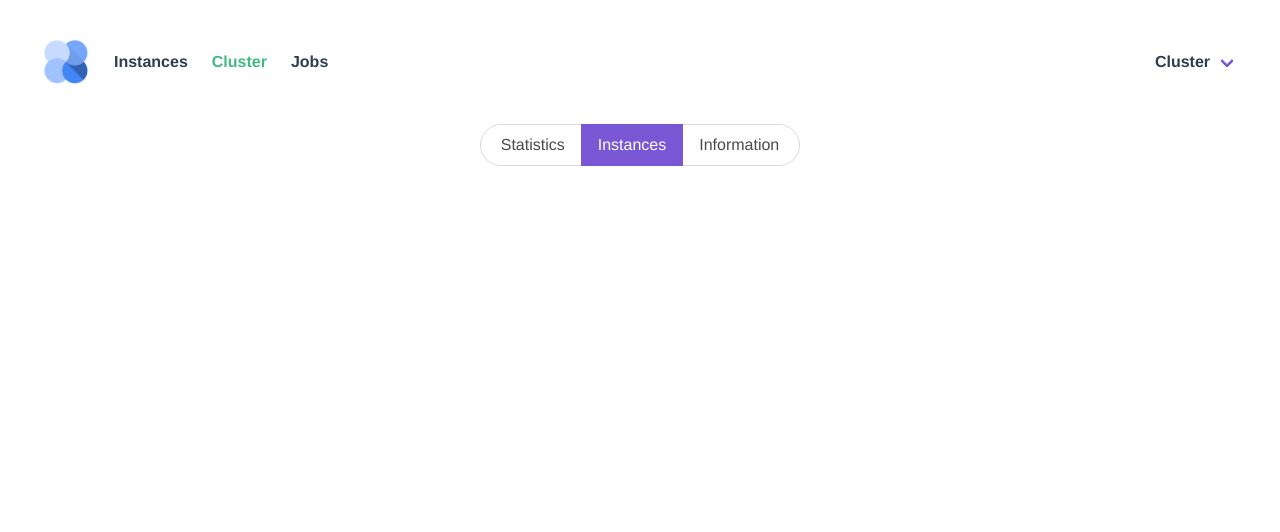
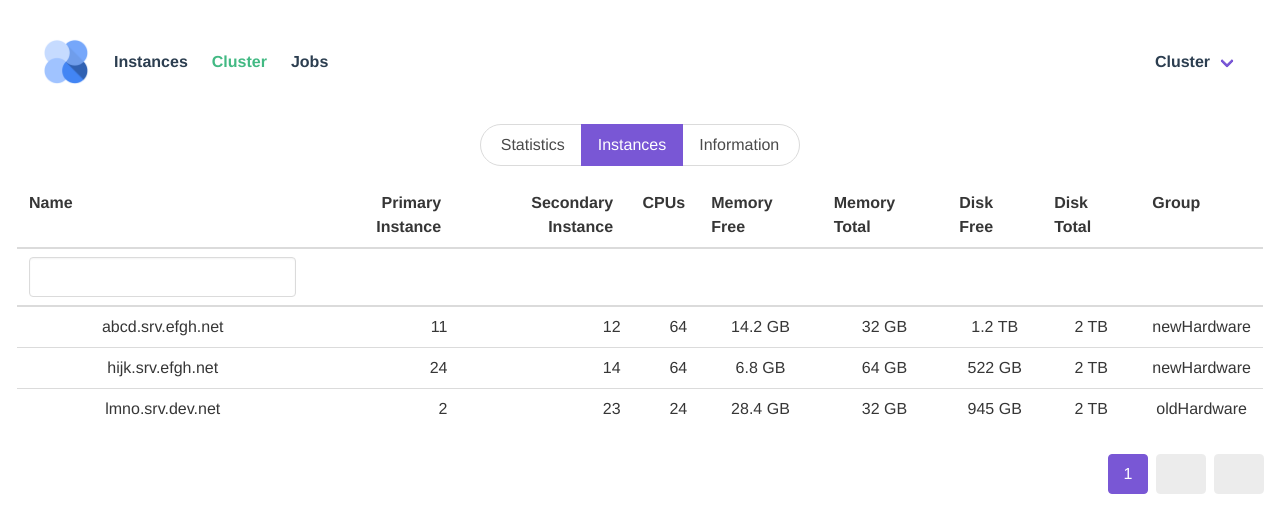
Before and after one commit to sipgate/gnt-cc-web, a Vue app: page /cluster in a window 1280 px wide. Both pictures are taken after a click on the tab "Instances". Shown: the top 532 px of the page. Built offline with nearby package versions, Linux system fonts and the light colour scheme.

Commit message:
wip: cluster nodes table

```diff
--- /dev/null
+++ b/src/components/ClusterNodesTable.vue
@@ -0,0 +1,91 @@
+<template>
+  <section>
+    <b-table
+      :data="data"
+      :columns="columns"
+      :paginated="true"
+      :pagination-simple="false"
+      :pagination-position="bottom"
+      :default-sort-direction="asc"
+      :sort-icon-size="small"
+      :sort-icon="arrow-up"
+      :per-page="20">
+    </b-table>
+  </section>
+</template>
+
+<script>
+export default {
+  name: 'ClusterNodesTable',
+  data() {
+    return {
+      data: [
+        {
+          name: 'abcd.srv.efgh.net', primaryInstance: 11, secondaryInstance: 12, cpus: 64, memoryFree: '14.2 GB', memoryTotal: '32 GB', diskFree: '1.2 TB', diskTotal: '2 TB', group: 'newHardware',
+        },
+        {
+          name: 'hijk.srv.efgh.net', primaryInstance: 24, secondaryInstance: 14, cpus: 64, memoryFree: '6.8 GB', memoryTotal: '64 GB', diskFree: '522 GB', diskTotal: '2 TB', group: 'newHardware',
+        },
+        {
+          name: 'lmno.srv.dev.net', primaryInstance: 2, secondaryInstance: 23, cpus: 24, memoryFree: '28.4 GB', memoryTotal: '32 GB', diskFree: '945 GB', diskTotal: '2 TB', group: 'oldHardware',
+        },
+      ],
+      columns: [
+        {
+          field: 'name',
+          label: 'Name',
+          searchable: true,
+          sortable: true,
+        },
+        {
+          field: 'primaryInstance',
+          label: 'Primary Instance',
+          numeric: true,
+          sortable: true,
+        },
+        {
+          field: 'secondaryInstance',
+          label: 'Secondary Instance',
+          numeric: true,
+          sortable: true,
+        },
+        {
+          field: 'cpus',
+          label: 'CPUs',
+          numeric: true,
+          sortable: true,
+        },
+        {
+          field: 'memoryFree',
+          label: 'Memory Free',
+          sortable: true,
+        },
+        {
+          field: 'memoryTotal',
+          label: 'Memory Total',
+          sortable: true,
+        },
+        {
+          field: 'diskFree',
+          label: 'Disk Free',
+          sortable: true,
+        },
+        {
+          field: 'diskTotal',
+          label: 'Disk Total',
+          sortable: true,
+        },
+        {
+          field: 'group',
+          label: 'Group',
+          sortable: true,
+        },
+      ],
+    };
+  },
+};
+</script>
+
+<style scoped>
+
+</style>
--- a/src/main.ts
+++ b/src/main.ts
@@ -1,8 +1,8 @@
 import Vue from 'vue';
 import Buefy from 'buefy';
+import 'buefy/dist/buefy.css';
 import App from './App.vue';
 import router from './router';
-import 'buefy/dist/buefy.css';
 
 Vue.use(Buefy);
 
--- a/src/views/Cluster.vue
+++ b/src/views/Cluster.vue
@@ -4,7 +4,9 @@
       <b-tab-item label="Statistics">
         <ClusterStatsDigits />
       </b-tab-item>
-      <b-tab-item label="Instances"></b-tab-item>
+      <b-tab-item label="Instances">
+        <ClusterNodesTable />
+      </b-tab-item>
       <b-tab-item label="Information"></b-tab-item>
     </b-tabs>
   </div>
@@ -12,11 +14,13 @@
 
 <script>
 import ClusterStatsDigits from '../components/ClusterStatsDigits.vue';
+import ClusterNodesTable from '../components/ClusterNodesTable.vue';
 
 export default {
   name: 'Cluster',
   components: {
     ClusterStatsDigits,
+    ClusterNodesTable,
   },
 };
 </script>
```
